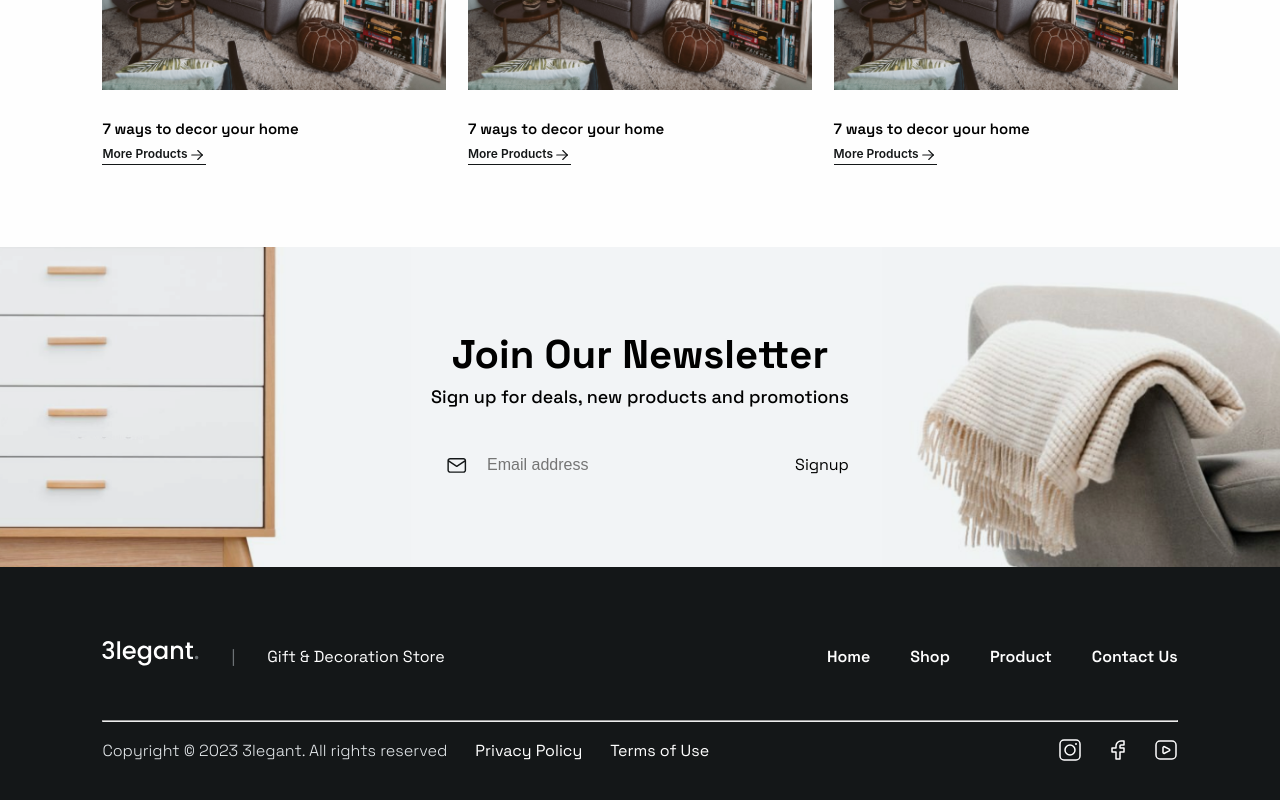
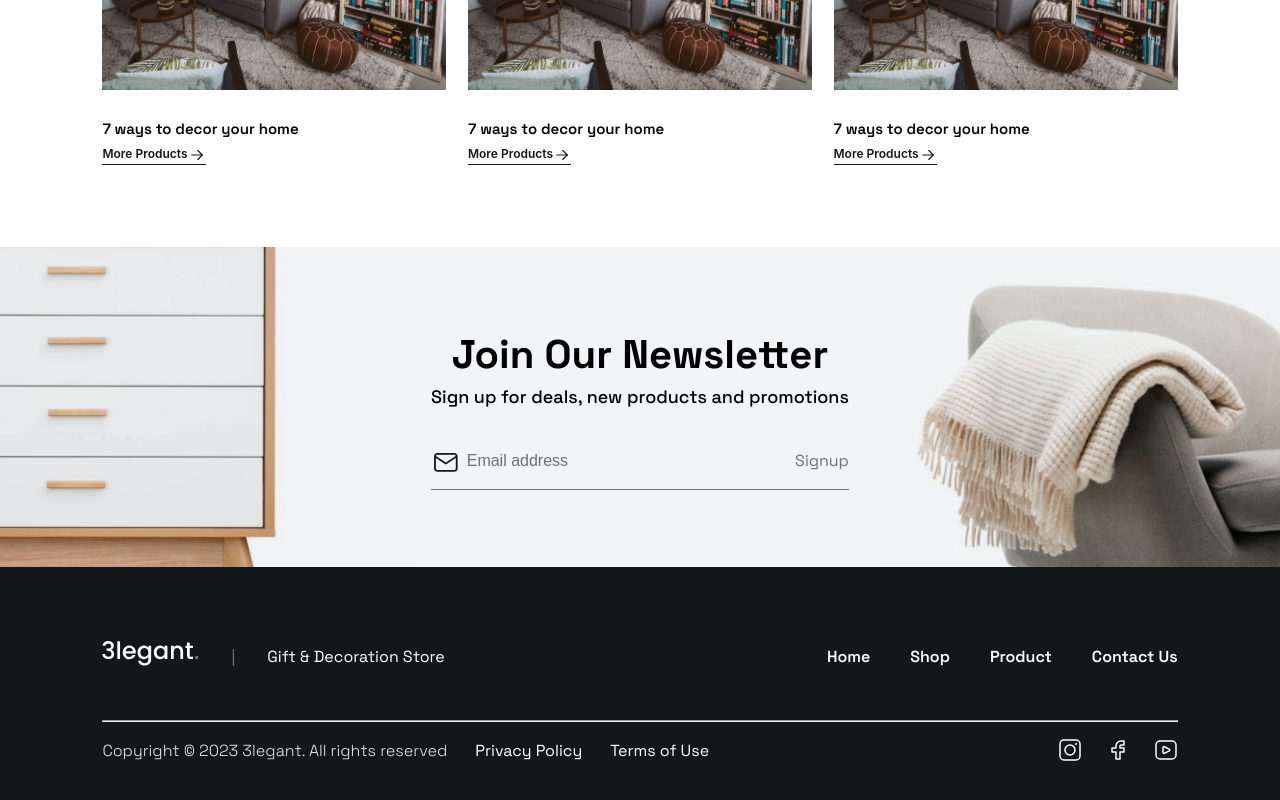
Before and after one commit to marjanradfar/E-Commerce, a website built with Vite: page page/Home.html in a window 1280 px wide. Shown: the part 3312-4112 px from the top of the page. Built offline with nearby package versions, Linux system fonts and the light colour scheme; a web font is replaced by a local one.

Commit message:
update section newsletter - check responsive input

```diff
--- /dev/null
+++ b/assets/style/base/_typography.scss
@@ -0,0 +1,18 @@
+.biggestFont{
+  font-size: 6.5em;
+  line-height: normal;
+  @include break(1880) {
+    font-size: 4.5em;
+  }
+  @include break(768) {
+    text-align: center;
+    margin-bottom: 0.3em;
+  }
+  @include break(480) {
+    font-size: 3.75em;
+    text-align: left;
+  }
+
+}
+
+.mediumFont{}
--- a/assets/style/home/_heroBanner.scss
+++ b/assets/style/home/_heroBanner.scss
@@ -21,22 +21,7 @@
       margin-top: 0.5rem;
     }
 
-    h1 {
-      font-size: 6.5em;
-      line-height: normal;
-      @include break(1880) {
-        font-size: 4.5em;
-      }
-      @include break(768) {
-        text-align: center;
-        margin-bottom: 0.3em;
-      }
-      @include break(480) {
-        font-size: 3.75em;
-        text-align: left;
-      }
 
-    }
 
     &--info {
       font-size: 1.5em;
--- a/assets/style/home/_home.scss
+++ b/assets/style/home/_home.scss
@@ -273,40 +273,38 @@
       display: flex;
       gap: 0.5rem;
       align-items: center;
-      margin-top: 2rem;
+      margin-top:8%;
       width: 100%;
-      justify-content: space-between;
-      @include break(991) {
-        margin-top: 1.5rem;
-      }
-      @include break(768) {
-        margin-top: 0rem;
-      }
+      border-bottom: 1px solid  $secondaryTextColor;
+      padding-bottom: 2%;
+
 
       .email {
         position: relative;
+        width: 100%;
 
         img {
           position: absolute;
-          margin-top: 14px;
-          margin-left: 14px;
+          margin-top: 2%;
           width: 8%;
-
         }
 
         input {
+          width: 100%;
           border: none;
           background-color: transparent;
-          padding: 1rem 2.5rem;
           font-size: 1em;
-          @include break(480) {
-            padding: 1rem 1rem;
+          padding: 3% 3% 3% 10%;
+          //padding: 1rem 1rem 1rem 4rem;
+          &::placeholder{
+            color: $secondaryTextColor;
           }
 
-          &::placeholder {
-            padding-left: 1rem;
-          }
+
         }
+      }
+      .singUp{
+        color: $secondaryTextColor;
       }
     }
   }
@@ -323,10 +321,12 @@
   font-size: 16px;
   padding-top: 80px;
   padding-bottom: 32px;
+
   > * {
     margin: 0 8%;
 
   }
+
   @include break(991) {
     font-size: 12px;
   }
--- a/assets/style/home/_newArrivals.scss
+++ b/assets/style/home/_newArrivals.scss
@@ -8,6 +8,7 @@
     align-content: center;
     gap: 2rem;
     overflow-x: scroll;
+    overscroll-behavior-x: inherit;
     margin-left: 8%;
     padding-right: 8%;
     padding-bottom: 3rem;
--- a/assets/style/main.scss
+++ b/assets/style/main.scss
@@ -2,6 +2,7 @@
 @import "base/responsive";
 @import "base/global";
 @import "base/font";
+@import "base/typography";
 
 //todo: styles in home page
 @import "home/home";
--- a/page/Home.html
+++ b/page/Home.html
@@ -103,7 +103,7 @@
             <div class="swiper-pagination"></div>
         </div>
         <div class="heroBanner__content">
-            <h1 class="heroBanner__content--title">
+            <h1 class="heroBanner__content--title biggestFont">
                 Simply Unique<span>/</span><br>
                 Simply Better<span>.</span>
             </h1>
@@ -437,9 +437,7 @@
                     <img id="logo" class="svg" src="../assets/image/icon/email.svg" alt="Some awesome company"/>
                     <input type="email" placeholder="Email address">
                 </div>
-                <span class="singUp">
-                                Signup
-                            </span>
+                <span class="singUp">Signup</span>
             </div>
         </div>
     </div>
```
